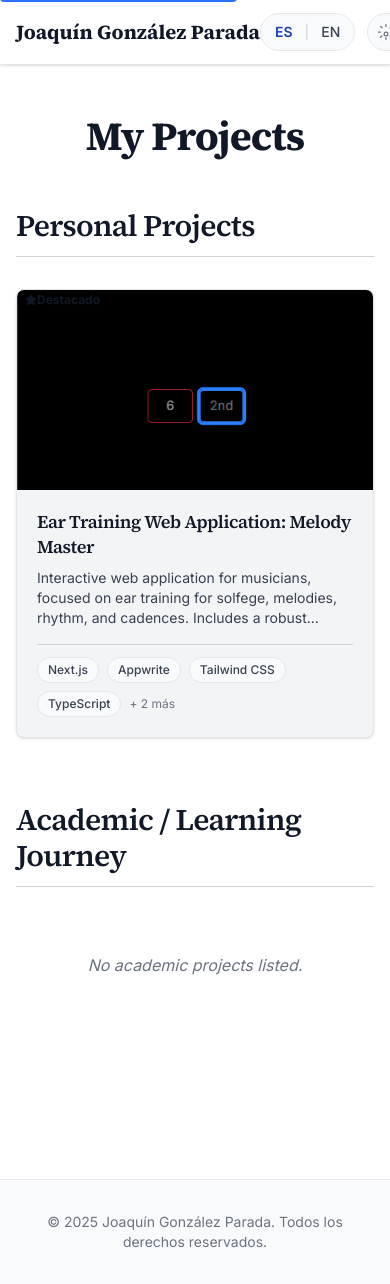
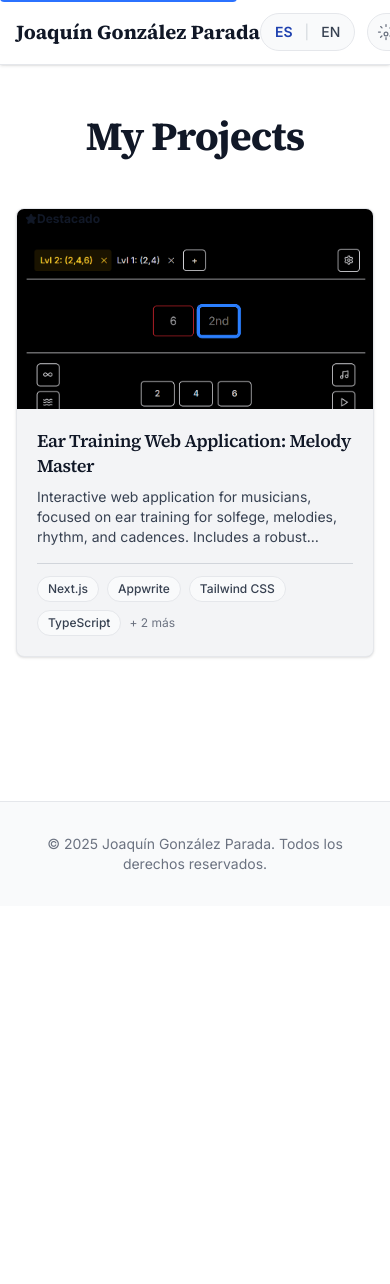
Before and after one commit to j-gonzalezp/portfolio-nextjs, a Next.js app: page /projects in a window 390 px wide. After the commit the page ends 906 px from the top, so only its background shows below. Built offline with nearby package versions, Linux system fonts and the light colour scheme.

Commit message:
changing project page

```diff
--- a/app/components/projects/ProjectImage.tsx
+++ b/app/components/projects/ProjectImage.tsx
@@ -17,7 +17,7 @@ export default function ProjectImage({ imageUrl, title, dict }: ProjectImageProp
                     alt={`${dict.projectImageAltPrefix} ${title}`}
                     fill
                     sizes="(max-width: 768px) 100vw, (max-width: 1200px) 80vw, 1024px"
-                    className="object-cover transition-opacity duration-500 ease-in-out opacity-0"
+                    className="object-cover object-top transition-opacity duration-500 ease-in-out opacity-0"
                     priority
                     onLoad={event => {
                         const target = event.target as HTMLImageElement;
--- a/app/projects/page.tsx
+++ b/app/projects/page.tsx
@@ -21,59 +21,29 @@ async function ProjectLists({ locale }: { locale: 'es' | 'en' }) {
         return <p className="text-[var(--color-danger-fixed)] italic text-center py-8">{dict.projectsErrorLoading}</p>;
     }
 
-    const personalProjects = allProjects.filter(p => !p.isAcademic);
-    const academicProjects = allProjects.filter(p => p.isAcademic);
-
     return (
-        <>
         <div>
-                <h2 className="font-semibold mb-8 border-b border-[var(--border-secondary)] pb-3 text-[var(--text-primary)]">{dict.projectsPersonal}</h2>
-                {personalProjects.length > 0 ? (
+            {allProjects.length > 0 ? (
                 <div className="grid grid-cols-1 sm:grid-cols-2 lg:grid-cols-3 gap-8">
-                        {personalProjects.map((project) => (
+                    {allProjects.map((project) => (
                         <ProjectCard key={project.slug} {...project} />
                     ))}
                 </div>
             ) : (
-                    <p className="text-[var(--text-subtle)] italic text-center py-8">{dict.projectsNoPersonal}</p>
+                <p className="text-[var(--text-subtle)] italic text-center py-8">{dict.projectsNoProjects}</p>
             )}
         </div>
-
-            <div>
-                <h2 className="font-semibold mb-8 border-b border-[var(--border-secondary)] pb-3 text-[var(--text-primary)]">{dict.projectsAcademic}</h2>
-                {academicProjects.length > 0 ? (
-                    <div className="grid grid-cols-1 sm:grid-cols-2 lg:grid-cols-3 gap-8">
-                        {academicProjects.map((project) => (
-                            <ProjectCard key={project.slug} {...project} />
-                        ))}
-                    </div>
-                ) : (
-                    <p className="text-[var(--text-subtle)] italic text-center py-8">{dict.projectsNoAcademic}</p>
-                )}
-            </div>
-        </>
     );
 }
 
 function PageLoadingSkeleton() {
      return (
-        <div className="space-y-16 animate-pulse">
+        <div className="space-y-12 animate-pulse">
              <div className="h-10 bg-[var(--border-secondary)] rounded w-1/3 mx-auto"></div>
-             <div className="space-y-8">
-                 <div className="h-8 bg-[var(--border-secondary)] rounded w-1/2"></div>
              <div className="grid grid-cols-1 sm:grid-cols-2 lg:grid-cols-3 gap-8">
-                     {[1, 2, 3].map((n) => (
+                 {[1, 2, 3, 4, 5, 6].map((n) => (
                      <div key={n} className="border border-[var(--border-primary)] rounded-lg h-72 bg-[var(--bg-subtle)]"></div>
                  ))}
-                 </div>
-             </div>
-             <div className="space-y-8">
-                 <div className="h-8 bg-[var(--border-secondary)] rounded w-1/2"></div>
-                 <div className="grid grid-cols-1 sm:grid-cols-2 lg:grid-cols-3 gap-8">
-                     {[1].map((n) => (
-                         <div key={n} className="border border-[var(--border-primary)] rounded-lg h-72 bg-[var(--bg-subtle)]"></div>
-                     ))}
-                 </div>
              </div>
         </div>
      );
```
Also changed, not shown: public/images/Acomponent.png. Lines whose indentation alone changed are shown as unchanged.
